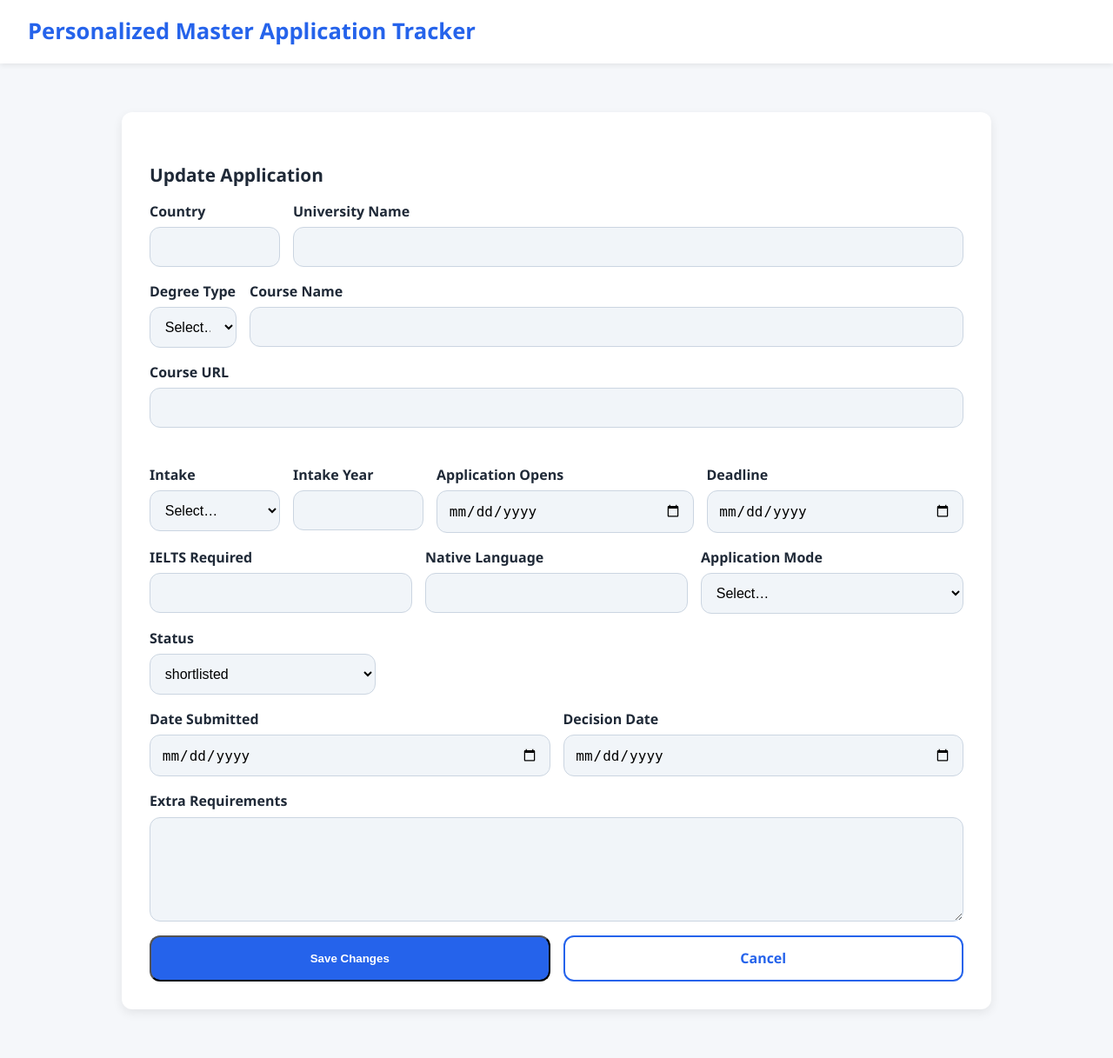
After one commit to YagneshGuduru/personalised_college_applications_tracker, a Flask app: template app/templates/update_application.html in a window 1280 px wide. The commit adds this page. Shown: the whole page at 87% size. Run offline with Flask 3, Linux system fonts and the light colour scheme; the template is opened without the code that fills it, so the values that code supplies are empty.

Commit message:
Redesigned the edit application details page.

```diff
--- a/app/templates/add_application.html
+++ b/app/templates/add_application.html
@@ -84,7 +84,7 @@
             </div>
 
             <div class="form-group">
-                <label>German Required</label>
+                <label>Language Required</label>
                 <input type="text" name="german_required">
             </div>
 
@@ -92,7 +92,7 @@
                 <label>Mode</label>
                 <select name="application_mode">
                     <option value=""></option>
-                    <option value="College Portal">Direct</option>
+                    <option value="College-Portal">College-Portal</option>
                     <option value="UniAssist">UniAssist</option>
                     <option value="Other">Other</option>
                 </select>
--- a/app/templates/application_details.html
+++ b/app/templates/application_details.html
@@ -11,7 +11,7 @@
         <div class="dropdown subnav-item">
             <span class="subnav-link">Application Actions ▾</span>
             <div class="dropdown-panel">
-                <a href="{{ url_for('edit_application', app_id = app.app_id)}}" class="dropdown-link">Edit Application</a>
+                <a href="{{ url_for('update_application', app_id = app.app_id)}}" class="dropdown-link">Edit Application</a>
                 <a class="dropdown-link danger">Delete Application</a>
             </div>
         </div>
--- /dev/null
+++ b/app/templates/update_application.html
@@ -0,0 +1,138 @@
+{% extends "base.html" %}
+
+{% block content %}
+
+<div class="form-container">
+
+  <h2 class="form-section-title">Update Application</h2>
+
+  <form method="POST" autocomplete="off">
+
+    <!-- Country + University -->
+
+    <div class="cu-row">
+      <div class="form-group typeahead" style="max-width: 240px;">
+        <label>Country</label>
+        <input type="text" name="country_name" value="{{ app['country_name'] }}" required>
+      </div>
+
+      <div class="form-group typeahead">
+        <label>University Name</label>
+        <input type="text" name="university_name" value="{{ app['university_name'] }}" required>
+      </div>
+    </div>
+
+    <!-- Course + Degree -->
+    <div class="form-row c-details">
+      <div class="form-group">
+        <label>Degree Type</label>
+        <select name="degree_type">
+          <option value="">Select…</option>
+          <option {% if app['degree_type']=='MSc' %}selected{% endif %}>MSc</option>
+          <option {% if app['degree_type']=='MEngg' %}selected{% endif %}>MEngg</option>
+        </select>
+      </div>
+      <div class="form-group">
+        <label>Course Name</label>
+        <input type="text" name="course_name" value="{{ app['course_name'] }}" required>
+      </div>
+    </div>
+
+    <!-- Course URL -->
+    <div class="form-group">
+      <label>Course URL</label>
+      <input type="text" name="course_url" value="{{ app['course_url'] }}">
+    </div>
+
+    <br>
+
+    <!-- Intake + Year + IELTS -->
+    <div class="form-row in-details">
+      <div class="form-group">
+        <label>Intake</label>
+        <select name="intake_type">
+          <option value="">Select…</option>
+          <option {% if app['intake_type']=='Winter' %}selected{% endif %}>Winter</option>
+          <option {% if app['intake_type']=='Summer' %}selected{% endif %}>Summer</option>
+        </select>
+      </div>
+
+      <div class="form-group">
+        <label>Intake Year</label>
+        <input type="number" name="intake_year" value="{{ app['intake_year'] }}">
+      </div>
+      <div class="form-group">
+        <label>Application Opens</label>
+        <input type="date" name="application_open_date" value="{{ app['application_open_date'] }}">
+      </div>
+
+      <div class="form-group">
+        <label>Deadline</label>
+        <input type="date" name="deadline_date" value="{{ app['deadline_date'] }}">
+      </div>
+    </div>
+
+    <!-- Native Language + Application Mode -->
+    <div class="form-row">
+      <div class="form-group">
+        <label>IELTS Required</label>
+        <input type="text" name="ielts_required" value="{{ app['ielts_required'] }}">
+      </div>
+      <div class="form-group">
+        <label>Native Language</label>
+        <input type="text" name="german_required" value="{{ app['german_required'] }}">
+      </div>
+
+      <div class="form-group">
+        <label>Application Mode</label>
+        <select name="application_mode">
+          <option value="">Select…</option>
+          <option {% if app['application_mode'] == 'College-Portal' %}selected{% endif %}>College-Portal</option>
+          <option {% if app['application_mode'] == 'UniAssist' %}selected{% endif %}>UniAssist</option>
+          <option {% if app['application_mode'] == 'Other' %}selected{% endif %}>Other</option>
+        </select>
+      </div>
+    </div>
+
+    <!-- Submission Status -->
+    <div class="form-row">
+      <div class="form-group" style="max-width: 260px;">
+        <label>Status</label>
+        <select name="status">
+          <option {% if app['status']=='shortlisted' %}selected{% endif %}>shortlisted</option>
+          <option {% if app['status']=='preparing' %}selected{% endif %}>preparing</option>
+          <option {% if app['status']=='submitted' %}selected{% endif %}>submitted</option>
+          <option {% if app['status']=='admitted' %}selected{% endif %}>admitted</option>
+          <option {% if app['status']=='rejected' %}selected{% endif %}>rejected</option>
+        </select>
+      </div>
+    </div>
+
+    <!-- Submission & Decision Date -->
+    <div class="form-row">
+      <div class="form-group">
+        <label>Date Submitted</label>
+        <input type="date" name="date_submitted" value="{{ app['date_submitted'] }}">
+      </div>
+
+      <div class="form-group">
+        <label>Decision Date</label>
+        <input type="date" name="decision_date" value="{{ app['decision_date'] }}">
+      </div>
+    </div>
+    <div class="form-group">
+        <label>Extra Requirements</label>
+        <textarea name="extra_requirements"></textarea>
+    </div>
+
+    <!-- Form Actions -->
+    <div class="form-row" style="margin-top: 1rem;">
+      <button type="submit" class="btn btn-primary">Save Changes</button>
+      <a href="{{ url_for('application_details', app_id=app['app_id']) }}" class="btn btn-outline">Cancel</a>
+    </div>
+
+  </form>
+
+</div>
+
+{% endblock %}
```
Also changed, not shown: app/routes.py (+13 -23 lines), app/templates/edit_application.html (deleted, +0 -208 lines).
